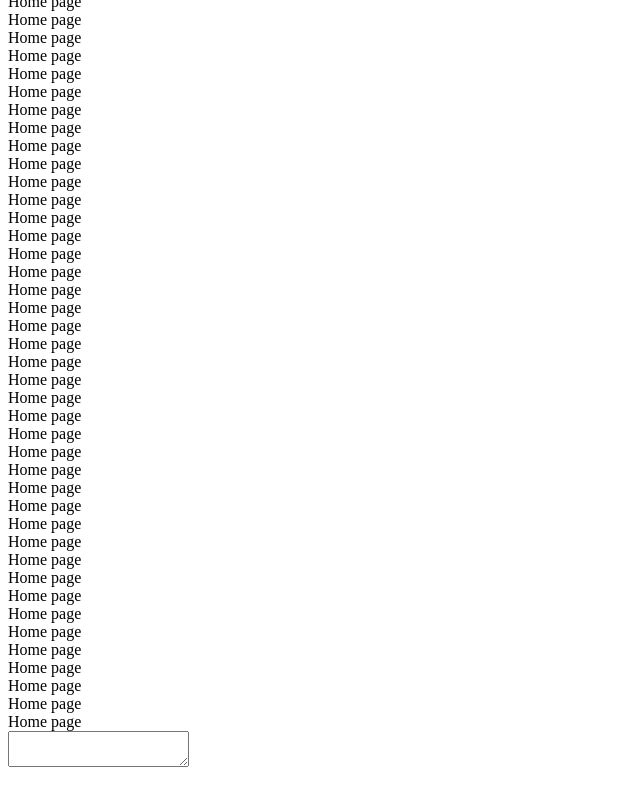
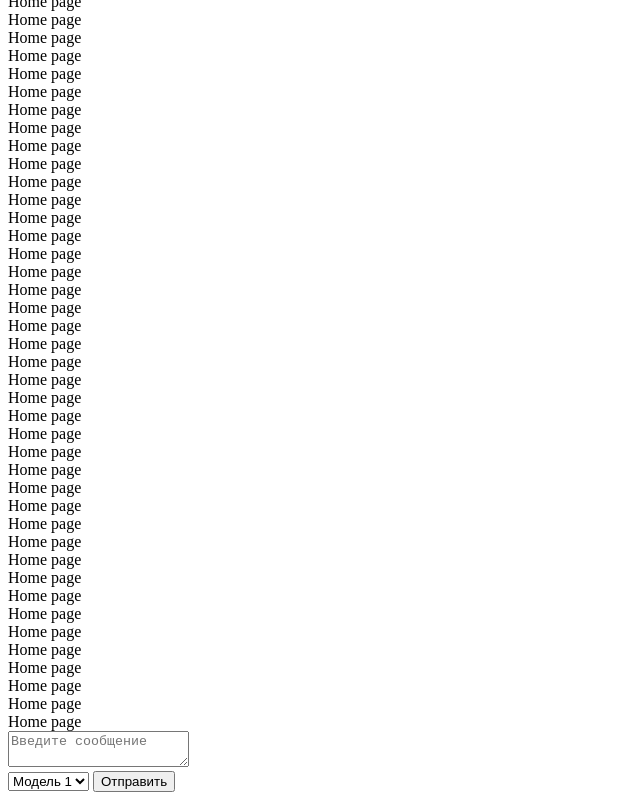
Before and after one commit to mistek131995/gptmix-vscode, a website built with webpack: page src/resources/html/home.html in a window 1280 px wide. Shown: the part 342-1142 px from the top of the page, without its empty margins (0-640 px from the left). Before the commit the page ends 1121 px from the top, so only its background shows below. Built offline with nearby package versions, Linux system fonts and the light colour scheme.

Commit message:
Небольшие доработки главного экрана

```diff
--- a/src/resources/css/main.css
+++ b/src/resources/css/main.css
@@ -5,7 +5,7 @@ button{
     color: var(--vscode-editor-foreground);
 }
 
-input, textarea{
+input, textarea, select{
     width: 100%;
     background-color: var(--vscode-editor-background);
     border: 1px solid var(--vscode-panel-border);
--- a/src/resources/html/home.html
+++ b/src/resources/html/home.html
@@ -78,10 +78,15 @@
     </div>
 
     <div class="w-100">
-      <textarea placeholder="Введите сообщение">
-
-      </textarea>
-
+      <textarea placeholder="Введите сообщение"></textarea>
+      <div class="d-flex">
+        <select>
+          <option>Модель 1</option>
+          <option>Модель 2</option>
+          <option>Модель 3</option>
+        </select>
+        <button>Отправить</button>
+      </div>
     </div>
   </div>
 
```
